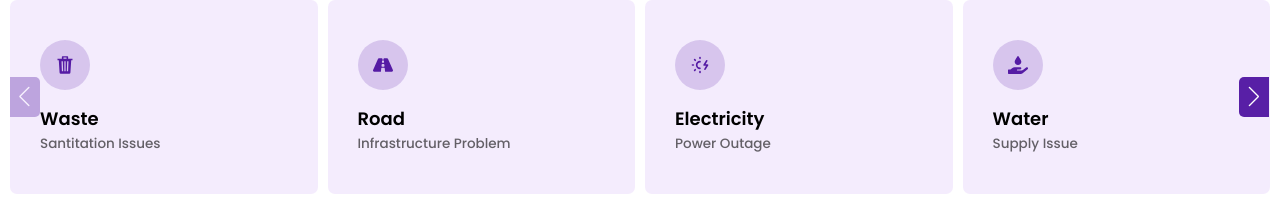
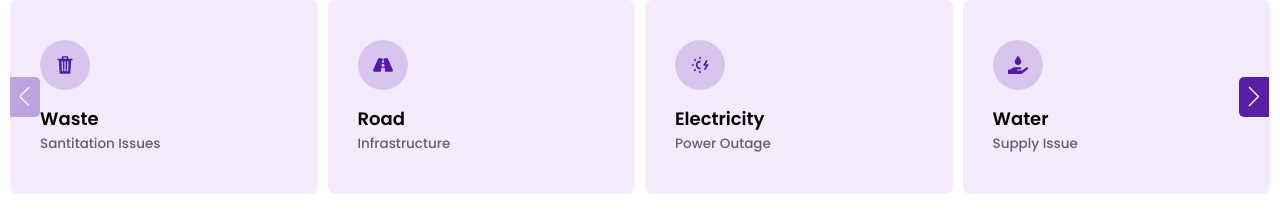
Before and after one commit to Vikram-05/Civil_Watch, a React (Vite) app in the folder client/vite-project/: page / in a window 1280 px wide. Shown: the part 308-532 px from the top of the page. Built offline with nearby package versions, Linux system fonts and the light colour scheme; no server answers.

Commit message:
Update ReportCategory.jsx

```diff
--- a/client/vite-project/src/components/ReportCateSlider/ReportCategory.jsx
+++ b/client/vite-project/src/components/ReportCateSlider/ReportCategory.jsx
@@ -79,7 +79,7 @@ function ReportCategory() {
                             <FaRoad/>
                             </div>
                             <span>Road</span>
-                            <p>infrastructure problem</p>
+                            <p>infrastructure</p>
                         </div>
                     </SwiperSlide><SwiperSlide>
                         <div className="slide_con">
```
